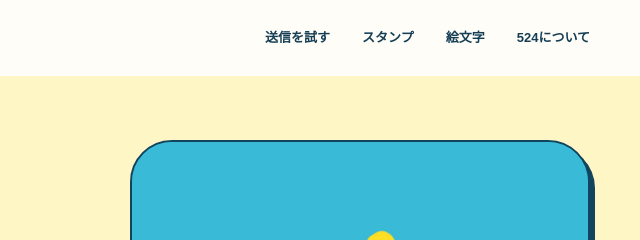
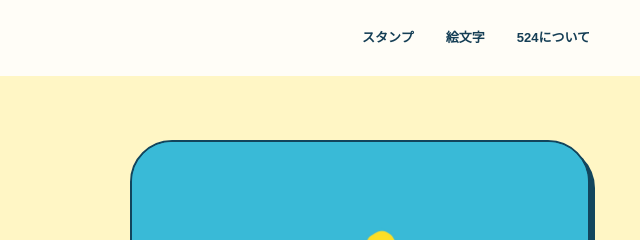
Before and after one commit to 5Ni4/lp-sample-book, a plain HTML site: page sites/524-line-stickers/index.html in a window 1280 px wide. Shown: the top 240 px of the page, 640-1280 px from the left. Drawn offline with Linux system fonts and the light colour scheme.

Commit message:
Remove preview shortcut from 524 header

```diff
--- a/sites/524-line-stickers/index.html
+++ b/sites/524-line-stickers/index.html
@@ -18,7 +18,6 @@
       <span class="brand__word">R-524</span>
     </a>
     <nav class="stamp-nav" aria-label="このページのメニュー">
-      <a href="#preview">送信を試す</a>
       <a href="#stickers">スタンプ</a>
       <a href="#emoji">絵文字</a>
       <a href="#about">524について</a>
```
